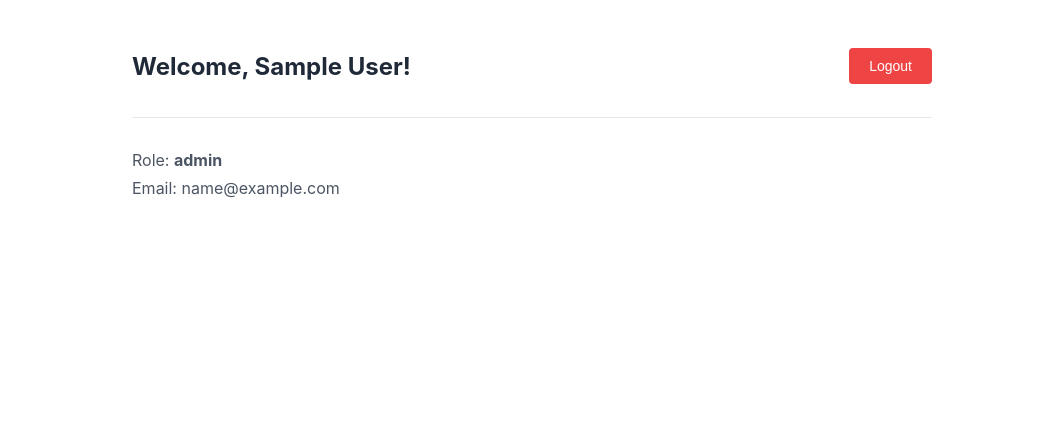
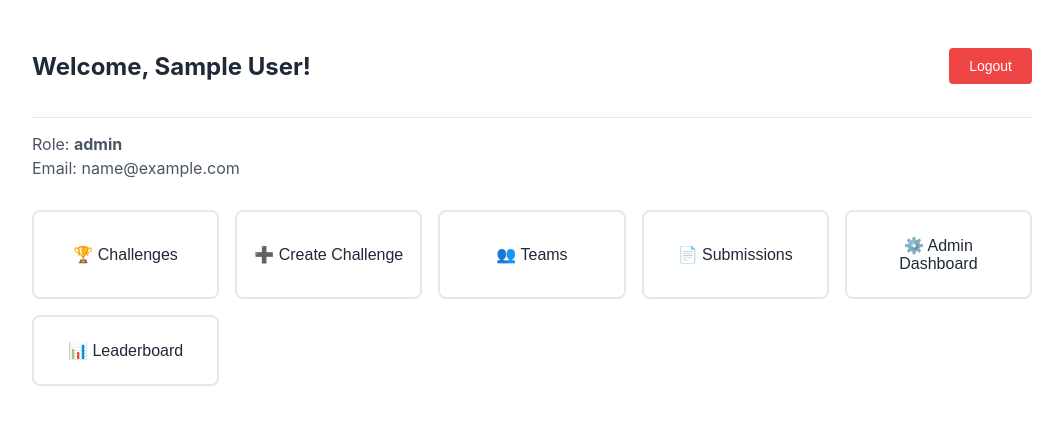
Before and after one commit to Poornimabatham/Innovation-challenge-platform-Backend, a React (Create React App) app in the folder client/: page /dashboard in a window 1280 px wide. Shown: the top 424 px of the page, without its empty margins (108-1171 px from the left). Built offline with nearby package versions, Linux system fonts and the light colour scheme; sample sign-in values are in the browser's storage.

Commit message:
Feature 2:Dashbaord navigation added

```diff
--- a/client/src/pages/Dashboard.jsx
+++ b/client/src/pages/Dashboard.jsx
@@ -21,6 +21,42 @@ export default function Dashboard() {
         <p>Role: <strong>{user?.role}</strong></p>
         <p>Email: {user?.email}</p>
       </div>
+
+      <div className="dashboard-nav">
+        <button className="nav-card" onClick={() => navigate("/challenges")}>
+          🏆 Challenges
+        </button>
+
+        {(user?.role === "organizer" || user?.role === "admin") && (
+          <button className="nav-card" onClick={() => navigate("/challenges/new")}>
+            ➕ Create Challenge
+          </button>
+        )}
+
+        <button className="nav-card" onClick={() => navigate("/teams")}>
+          👥 Teams
+        </button>
+
+        <button className="nav-card" onClick={() => navigate("/submissions")}>
+          📄 Submissions
+        </button>
+
+        {user?.role === "judge" && (
+          <button className="nav-card" onClick={() => navigate("/judge")}>
+            ⚖️ Judge Dashboard
+          </button>
+        )}
+
+        {user?.role === "admin" && (
+          <button className="nav-card" onClick={() => navigate("/admin")}>
+            ⚙️ Admin Dashboard
+          </button>
+        )}
+
+        <button className="nav-card" onClick={() => navigate("/leaderboard")}>
+          📊 Leaderboard
+        </button>
+      </div>
     </div>
   );
 }
--- a/client/src/styles/Dashboard.css
+++ b/client/src/styles/Dashboard.css
@@ -1,6 +1,6 @@
 .dashboard-container {
     padding: 2rem;
-    max-width: 800px;
+    max-width: 1000px;
     margin: 0 auto;
 }
 
@@ -8,7 +8,7 @@
     display: flex;
     justify-content: space-between;
     align-items: center;
-    margin-bottom: 2rem;
+    margin-bottom: 1rem;
     padding-bottom: 1rem;
     border-bottom: 1px solid #e5e7eb;
 }
@@ -17,9 +17,38 @@
     color: #1f2937;
 }
 
+.dashboard-info {
+    margin-bottom: 2rem;
+}
+
 .dashboard-info p {
-    margin: 8px 0;
+    margin: 4px 0;
     color: #4b5563;
+}
+
+.dashboard-nav {
+    display: grid;
+    grid-template-columns: repeat(auto-fill, minmax(180px, 1fr));
+    gap: 1rem;
+    margin-top: 1rem;
+}
+
+.nav-card {
+    background: white;
+    border: 2px solid #e5e7eb;
+    border-radius: 8px;
+    padding: 1.5rem 1rem;
+    font-size: 16px;
+    cursor: pointer;
+    text-align: center;
+    transition: all 0.2s;
+    color: #1f2937;
+}
+
+.nav-card:hover {
+    border-color: #4f46e5;
+    background: #f5f3ff;
+    color: #4f46e5;
 }
 
 .logout-button {
```
